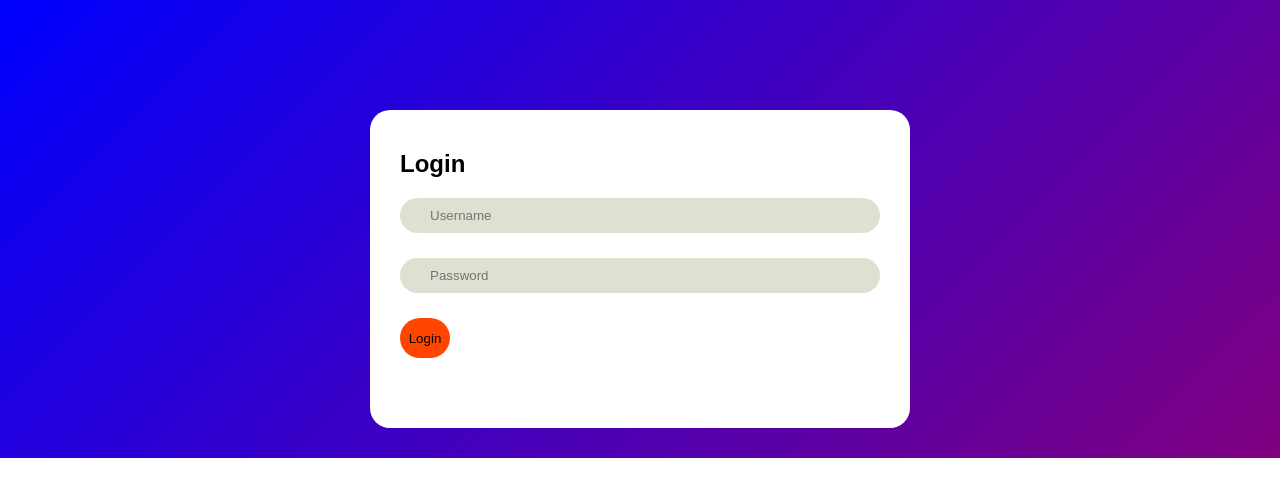
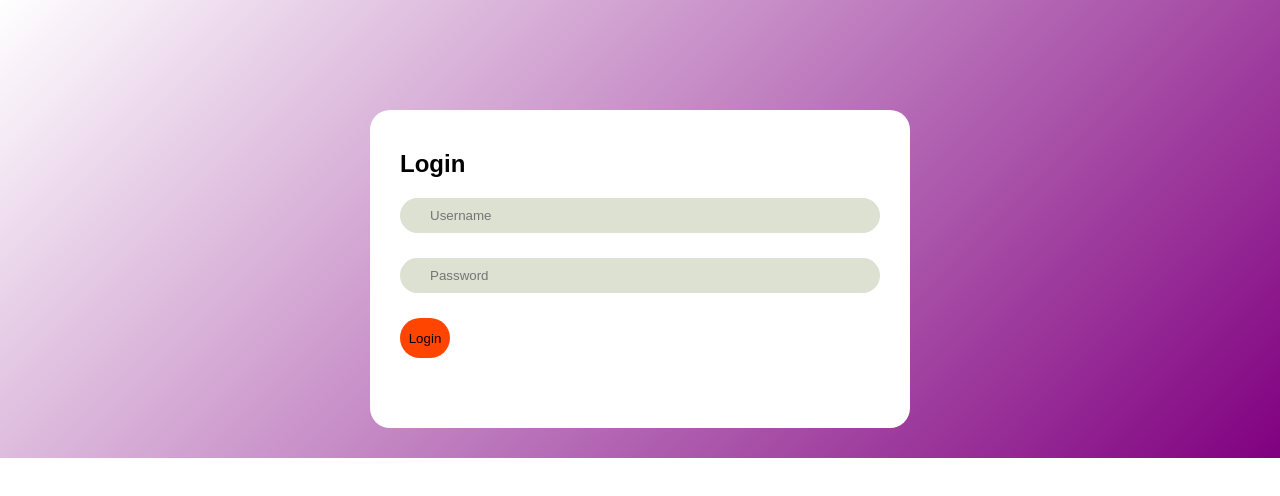
Before and after one commit to Aritra-05/study_site_1, a plain HTML site: page index.html in a window 1280 px wide. Drawn offline with Linux system fonts and the light colour scheme.

Commit message:
Update login&list.css
Colour change

```diff
--- a/login&list.css
+++ b/login&list.css
@@ -11,7 +11,7 @@
     display: flex;
     align-items: center;
     justify-content: center;
-    background: linear-gradient(135deg, blue, purple);
+    background: linear-gradient(135deg, white, purple);
     padding: 10px;
 }
 
```
